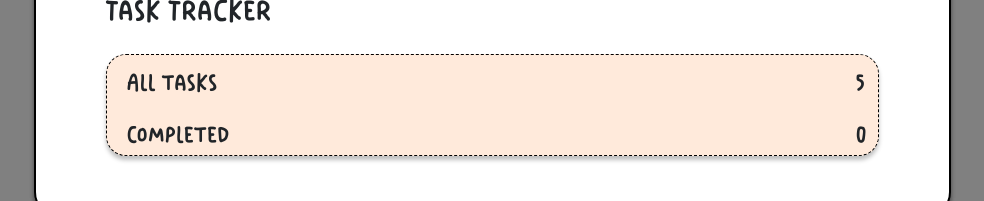
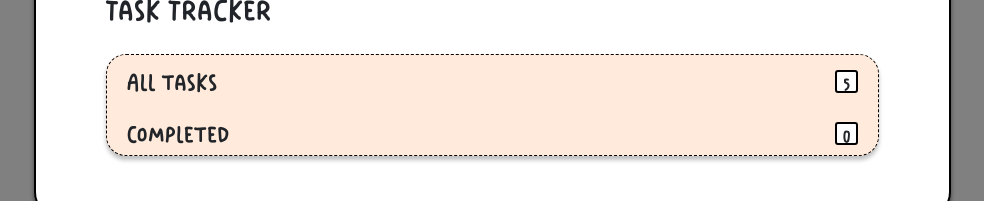
Before and after one commit to gracexuerwu/checklist-project, a React (Create React App) app: page / in a window 1280 px wide. Shown: the part 704-905 px from the top of the page, without its empty margins (148-1132 px from the left). Built offline with nearby package versions, Linux system fonts and the light colour scheme.

Commit message:
Attempt to align-start TaskColumn

```diff
--- a/src/components/TaskColumn.js
+++ b/src/components/TaskColumn.js
@@ -5,7 +5,7 @@ export default function TaskColumn() {
     return (
         <div className="container">
             <div className="row">
-                <div className="col-11">
+                <div className="col-11 align-self-start">
                     <div className="TaskColumn-left">
                         <p>Meditate</p>
                     </div>
--- a/src/components/TaskTracker.js
+++ b/src/components/TaskTracker.js
@@ -9,7 +9,7 @@ export default function TaskTracker() {
                     <h4>All tasks</h4>
                 </div>
                 <div className="col-1">
-                    <h4>5</h4>
+                    <div className="Numberbox">5</div>
                 </div>
             </div>
             <div className="row">
@@ -17,7 +17,7 @@ export default function TaskTracker() {
                     <h4>Completed</h4>
                 </div>
                 <div className="col-1">
-                    <h4>0</h4>
+                    <div className="Numberbox">0</div>
                 </div>
             </div>
         </div>
--- a/src/styles/TaskTracker.css
+++ b/src/styles/TaskTracker.css
@@ -15,3 +15,13 @@ h4 {
   text-align: start;
   margin-left: 20px;
 }
+.Numberbox {
+  margin-top: 15px;
+  background: #ffffff;
+  border: 2px solid #000000;
+  box-sizing: border-box;
+  border-radius: 3px;
+  width: 23px;
+  height: 23px;
+  font-size: 18px;
+}
```
